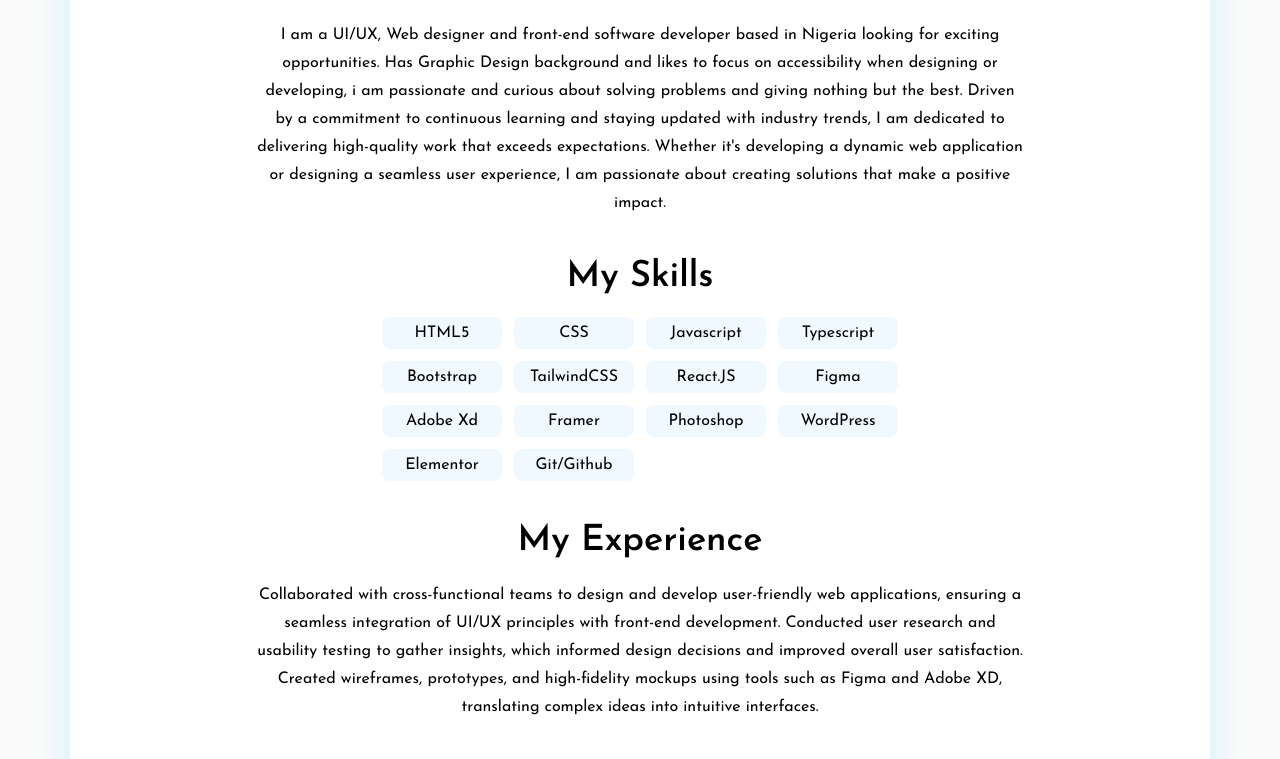
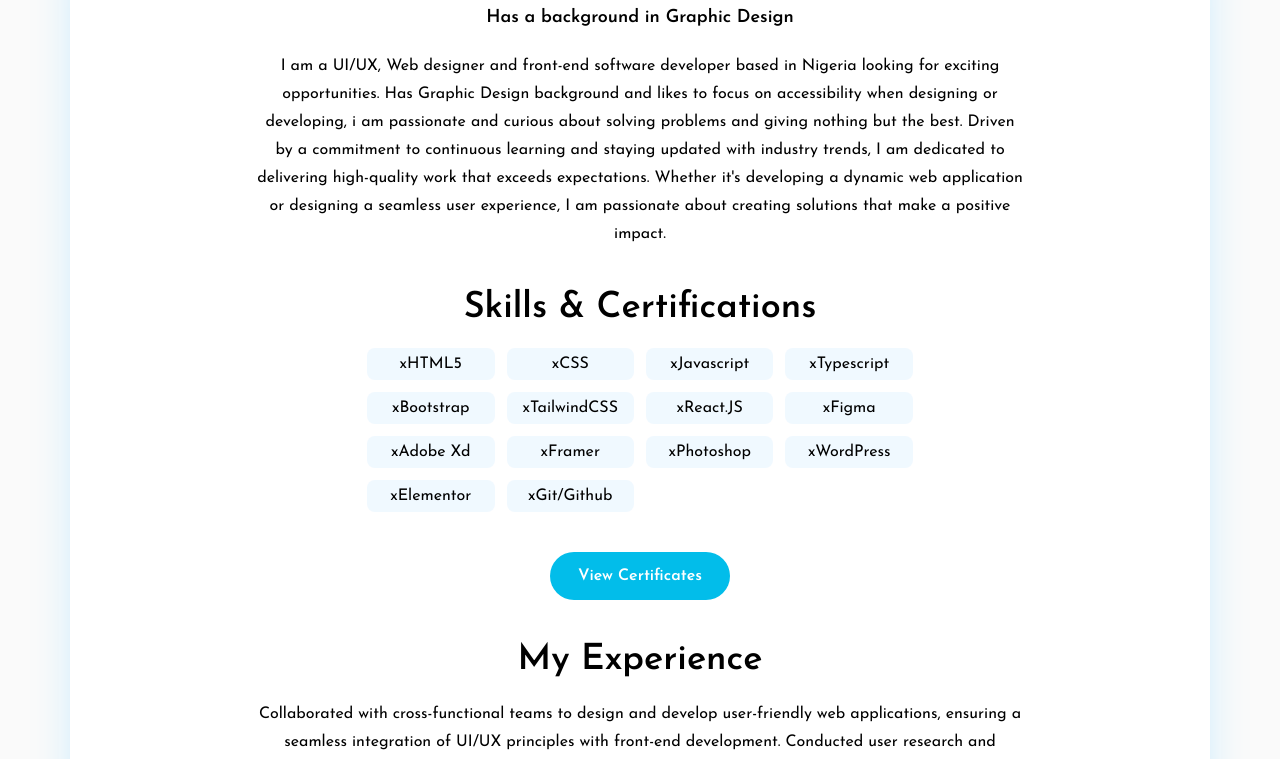
Before and after one commit to DsDigitalz/MyPortfolio-Project, a React (Vite) app: page / in a window 1280 px wide. Shown: the part 1072-1831 px from the top of the page. Built offline with nearby package versions, Linux system fonts and the light colour scheme.

Commit message:
modified Hero.jsx

```diff
--- a/index.html
+++ b/index.html
@@ -2,7 +2,7 @@
 <html lang="en" class="scroll-smooth">
   <head>
     <meta charset="UTF-8" />
-    <link rel="icon" type="image/svg+xml" href="/vite.svg" />
+    <link rel="icon" type="image/svg+xml" href="arcticons--digitalsignage (1).svg" />
    <link rel="preconnect" href="https://fonts.googleapis.com">
     <link rel="preconnect" href="https://fonts.gstatic.com" crossorigin>
     <link href="https://fonts.googleapis.com/css2?family=Bebas+Neue&family=DM+Sans:ital,opsz,wght@0,9..40,100..1000;1,9..40,100..1000&family=Inter:ital,opsz,wght@0,14..32,100..900;1,14..32,100..900&family=Josefin+Sans:ital,wght@0,100..700;1,100..700&family=Manrope:wght@200..800&family=Nunito:ital,wght@0,200..1000;1,200..1000&family=Poppins:ital,wght@0,100;0,200;0,300;0,400;0,500;0,600;0,700;0,800;0,900;1,100;1,200;1,300;1,400;1,500;1,600;1,700;1,800;1,900&family=Roboto:ital,wght@0,100..900;1,100..900&display=swap" rel="stylesheet">
--- a/src/Components/About.jsx
+++ b/src/Components/About.jsx
@@ -89,7 +89,7 @@ export default function About() {
             }`}
             variants={itemVariants}
           >
-            My Skills
+            Skills & Certifications
           </motion.h1>
           <motion.div
             className="grid grid-cols-2 md:grid-cols-3 lg:grid-cols-4 gap-3 text-center"
@@ -123,10 +123,32 @@ export default function About() {
                 }`}
                 variants={itemVariants}
               >
-                {skill}
+                x{skill}
               </motion.p>
             ))}
           </motion.div>
+           <motion.a
+          href="My-CV.pdf"
+          download="My-CV.pdf"
+          className={`rounded-full w-[180px] p-3 mt-5 active:bg-[#059fc6] cursor-pointer flex items-center gap-2 justify-center text-white ${
+            isDarkMode ? "bg-[#D3AF37] text-black" : "bg-[#02BDEA]"
+          }`}
+          variants={itemVariants}
+          whileHover={{ scale: 1.05, transition: { duration: 0.3 } }}
+        >
+          <p
+            className={`text-base font-semibold ${
+              isDarkMode ? "text-black" : "text-white"
+            }`}
+          >
+            View Certificates
+          </p>
+          {/* <IoDownloadOutline
+            className={`text-2xl rounded-full p-1 ${
+              isDarkMode ? "bg-[#D3AF37] text-black" : "bg-sky-300"
+            }`}
+          /> */}
+        </motion.a>
         </div>
 
         <div className="flex flex-col items-center mt-10 w-full">
--- a/src/Components/Contact.jsx
+++ b/src/Components/Contact.jsx
@@ -149,7 +149,7 @@ export default function Contact() {
                     }`}
                   />
                 </a>
-                <a href="https://www.linkedin.com/in/daniel-sanu-b89298374?utm_source=share&utm_campaign=share_via&utm_content=profile&utm_medium=android_app">
+                <a href="https://www.linkedin.com/in/dsdigitalz/">
                   <ImLinkedin
                     className={`cursor-pointer ${
                       isDarkMode
--- a/src/Components/Hero.jsx
+++ b/src/Components/Hero.jsx
@@ -30,11 +30,11 @@ export default function Hero() {
       animate={{ opacity: 1, y: 0 }}
       transition={{ duration: 0.8 }}
     >
-      <div className="mx-auto max-w-[1440px] pt-35 lg:pt-50 pb-20 px-4 flex flex-col items-center lg:flex-row-reverse lg:justify-between lg:gap-7 lg:px-40">
+      <div className="mx-auto max-w-[1440px] pt-35 lg:pt-50 pb-20 px-4 flex flex-col items-center lg:flex-row-reverse lg:justify-between lg:gap-7 lg:px-40 h-full lg:h-screen ">
         <motion.img
-          src="danny.png"
+          src="heroimg.png"
           alt=""
-          className="mx-auto shadow-2xl w-[45%] md:w-[35%] lg:w-[40%] xl:w-[30%] lg:mx-0"
+          className="mx-auto shadow-2xl w-[45%] md:w-[35%] lg:w-[50%] xl:w-[30%] lg:mx-0"
           initial={{ opacity: 0, scale: 0.8 }}
           animate={{ opacity: 1, scale: 1 }}
           transition={{ duration: 0.8, delay: 0.2 }}
@@ -111,7 +111,7 @@ export default function Hero() {
                 }`}
               />
             </a>
-            <a href="https://www.linkedin.com/in/daniel-sanu-b89298374?utm_source=share&utm_campaign=share_via&utm_content=profile&utm_medium=android_app">
+            <a href="https://www.linkedin.com/in/dsdigitalz/">
               <ImLinkedin
                 className={`cursor-pointer ${
                   isDarkMode ? "active:text-[#FFD700]" : "active:text-[#02BDEA]"
--- a/src/index.css
+++ b/src/index.css
@@ -1,5 +1,6 @@
 @import "tailwindcss";
-:root {
+
+body {
   font-family: Josefin Sans;
 }
 
@@ -17,7 +18,7 @@
 }
 
 /* .portfolio1 { */
-  /* background: linear-gradient(90deg, #f8ddfb, #fff, #f3fdfb, #e6fbf6); */
+/* background: linear-gradient(90deg, #f8ddfb, #fff, #f3fdfb, #e6fbf6); */
 /* } */
 
 /* .About_Container,
```
Also changed, not shown: 1 other file (tests, documents, lock files or other folders).
